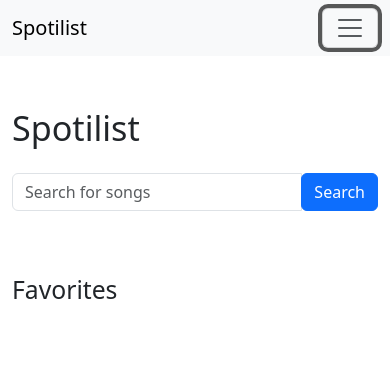
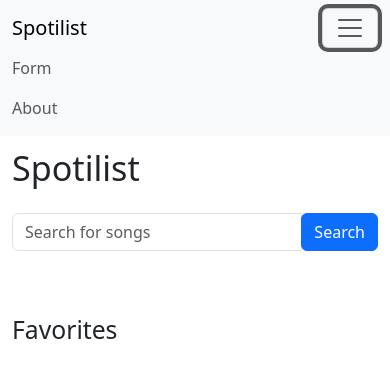
Before and after one commit to leobowenwang/spotilist, a website built with Vite: page index.html in a window 390 px wide. Both pictures are taken after a click on the button "Toggle navigation". Built offline with nearby package versions, Linux system fonts and the light colour scheme.

Commit message:
add burger menu toggle

```diff
--- a/src/css/style.css
+++ b/src/css/style.css
@@ -1,3 +1,8 @@
+#navbarResponsive {
+  transition: height 0.3s ease;
+}
+
 body {
-  padding-top: 60px;
+  padding-top: 50px;
+  transition: margin-top 0.3s ease;
 }
--- a/src/ts/navigation.ts
+++ b/src/ts/navigation.ts
@@ -6,10 +6,29 @@ async function loadHTMLFile(filePath: string): Promise<string> {
   return await response.text();
 }
 
+function toggleMenu(): void {
+  const menu = document.getElementById("navbarResponsive");
+  const body = document.body;
+  if (menu && body) {
+    if (menu.classList.contains("collapse")) {
+      menu.classList.remove("collapse");
+      body.style.marginTop = "50px";
+    } else {
+      menu.classList.add("collapse");
+      body.style.marginTop = "0";
+    }
+  }
+}
+
 export async function navigation(): Promise<void> {
   const navContainer = document.getElementById("navbar-container");
   if (navContainer) {
     navContainer.innerHTML = await loadHTMLFile("navigation.html");
+
+    const burgerIcon = document.querySelector(".navbar-toggler");
+    if (burgerIcon) {
+      burgerIcon.addEventListener("click", toggleMenu);
+    }
   }
 }
 
```
